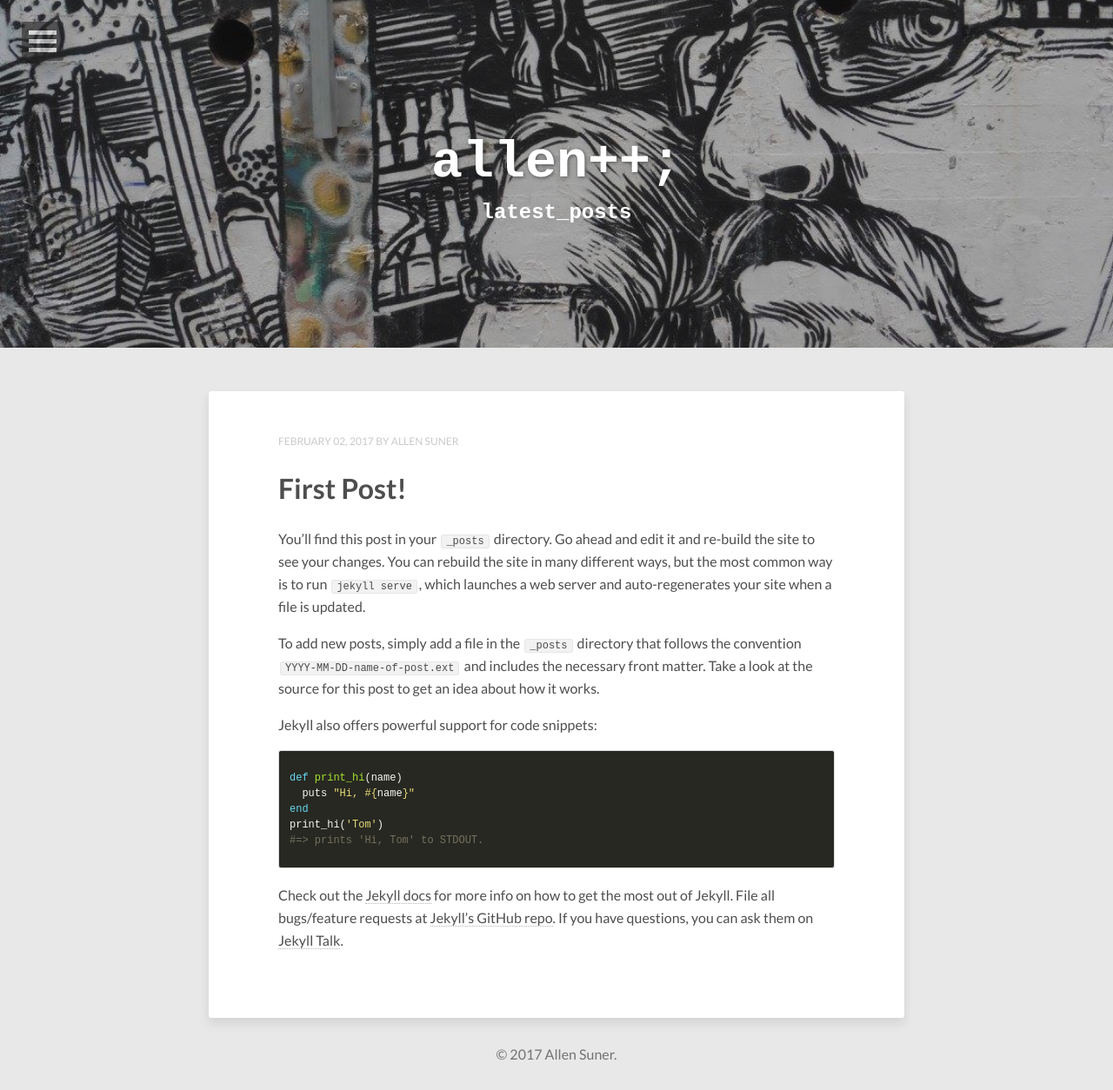
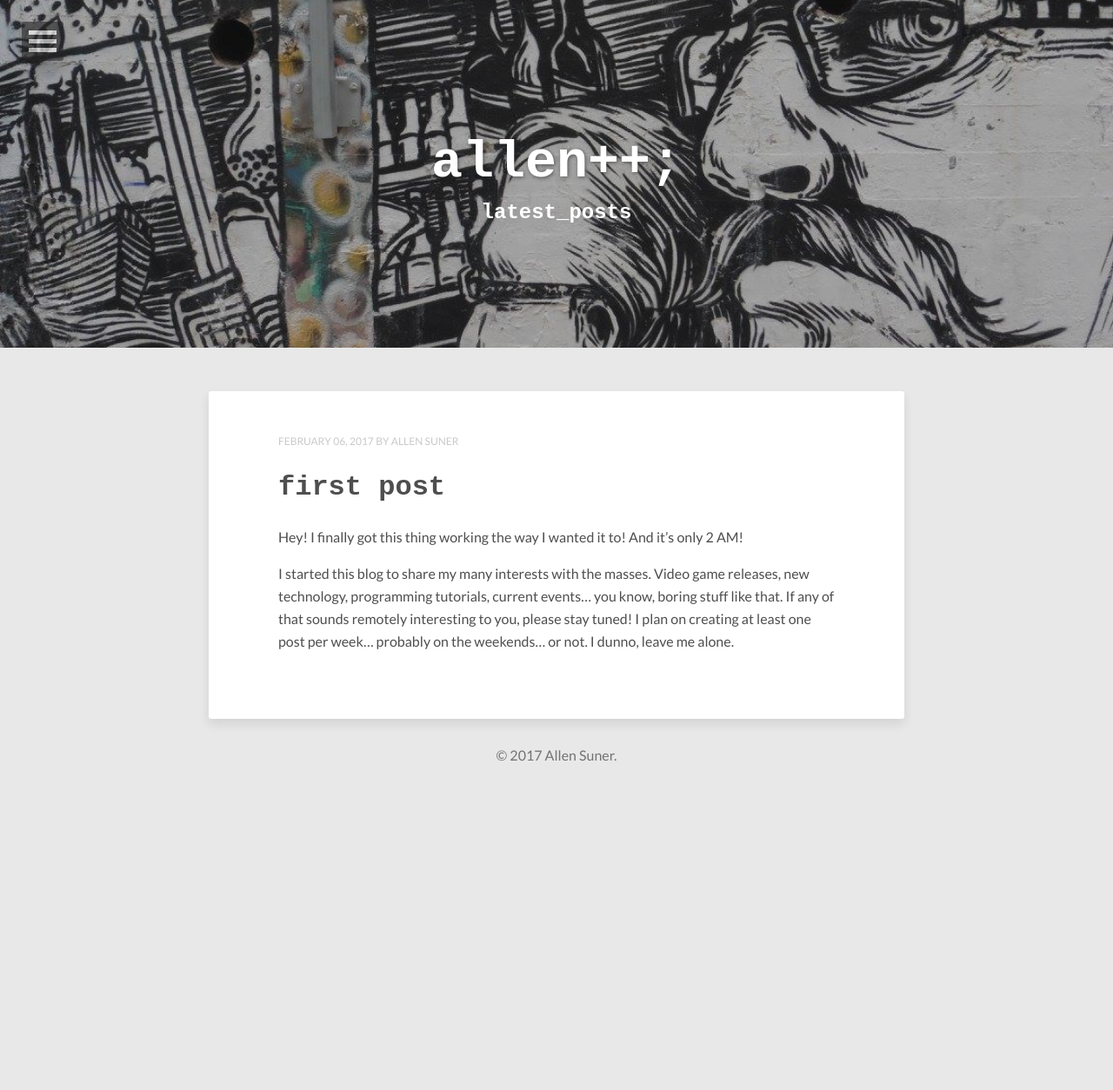
Before and after one commit to allensuner/allensuner.github.io, a Jekyll site: the page built from index.html, in a window 1280 px wide. Shown: the whole page at 87% size. Built offline with Jekyll 4.4.1, drawn with Linux system fonts in a browser that asks for light colours; nearby versions of some CDN libraries; the list of posts is cut into pages by our own code; after the commit the page ends 910 px from its top, so only the background shows below that.

Commit message:
first post and about me flushed out

```diff
--- a/_posts/2017-01-30-first-post.md
+++ /dev/null
@@ -1,26 +0,0 @@
----
-layout: post
-title:  "First Post!"
-date:   2017-02-01 21:37:10 -0800
-categories: announcement
-tags: announcement
----
-You’ll find this post in your `_posts` directory. Go ahead and edit it and re-build the site to see your changes. You can rebuild the site in many different ways, but the most common way is to run `jekyll serve`, which launches a web server and auto-regenerates your site when a file is updated.
-
-To add new posts, simply add a file in the `_posts` directory that follows the convention `YYYY-MM-DD-name-of-post.ext` and includes the necessary front matter. Take a look at the source for this post to get an idea about how it works.
-
-Jekyll also offers powerful support for code snippets:
-
-{% highlight ruby %}
-def print_hi(name)
-  puts "Hi, #{name}"
-end
-print_hi('Tom')
-#=> prints 'Hi, Tom' to STDOUT.
-{% endhighlight %}
-
-Check out the [Jekyll docs][jekyll-docs] for more info on how to get the most out of Jekyll. File all bugs/feature requests at [Jekyll’s GitHub repo][jekyll-gh]. If you have questions, you can ask them on [Jekyll Talk][jekyll-talk].
-
-[jekyll-docs]: https://jekyllrb.com/docs/home
-[jekyll-gh]:   https://github.com/jekyll/jekyll
-[jekyll-talk]: https://talk.jekyllrb.com/
--- /dev/null
+++ b/_posts/2017-02-06-first-post.md
@@ -0,0 +1,14 @@
+---
+layout: post
+title: first post
+date: 2017-02-06 02:00:10 -0800
+categories: announcements
+comments: true
+tags: announcement
+---
+Hey! I finally got this thing working the way I wanted it to! And it's only 2 AM!
+
+I started this blog to share my many interests with the masses. Video game releases,
+new technology, programming tutorials, current events... you know, boring stuff like
+that. If any of that sounds remotely interesting to you, please stay tuned! I plan on creating
+at least one post per week... probably on the weekends... or not. I dunno, leave me alone.
--- a/_sass/_page.scss
+++ b/_sass/_page.scss
@@ -54,6 +54,10 @@ body {
 	width: 100%;
 	overflow: hidden;
 	position: relative;
+}
+
+.entry-title {
+	font-family: monospace;
 }
 
 .header-title {
@@ -114,7 +118,7 @@ body {
 		margin: 10px 60px;
 		color: #fff;
 		text-shadow: 1px 1px 4px rgba($base-color,0.6);
-
+		font-family: monospace;
 		a {
 			color: #fff;
 		}
@@ -123,7 +127,7 @@ body {
 	h2 {
 		margin: 0;
 		color: #fff;
-
+		font-family: monospace;
 		@media #{$medium} {
 			a {
 				color: #fff;
@@ -287,10 +291,6 @@ header .entry-meta {
 			max-width: 800px;
 			margin: 50px auto 30px auto;
 			padding: 50px 80px;
-
-			> p:first-child {
-				@include font-size(20);
-			}
 		}
 	}
 
--- a/about/index.md
+++ b/about/index.md
@@ -4,9 +4,28 @@ title: about_me
 image:
   feature: feature.jpg
 comments: false
-modified: 2017-02-01
+modified: 2017-02-06
 ---
-
 Hey - I'm Allen Suner, a software engineer and teacher from Seattle! In the wild
 you can find me programming, reading comic books listening to old house records,
 or playing final fantasy.
+
+What's that you ask? Why did you choose to waste your time writing words that most
+people won't read? Why are you talking to yourself in the "about me" section? It's
+a little cliché, you say? Well, aren't you an opinionated little...
+
+\*Ahem* _Sorry about that._
+
+Anyway - about a month ago, I figured I should start jotting my thoughts down on
+paper. But then I thought, "Why the hell would I something on paper, I know something
+about computers! I should try my hand at this CSS thing I have been hearing about!"
+So here we are - nearly a month later, and I still know little to nothing about CSS.
+
+When I'm not stumbling my way through web design, I promise I am a half-way decent
+programmer. I studied Computer Science at Western Washington University. Two years
+ago I became a Software Engineer at Expedia Inc. specializing in making stuff
+go by itself. At work, I write software to automate tasks that developers and engineers
+usually have to do manually.
+
+Recently, I have accepted an C# programming instructor position at Bellevue College
+and can finally pursue my passion of education.
```
